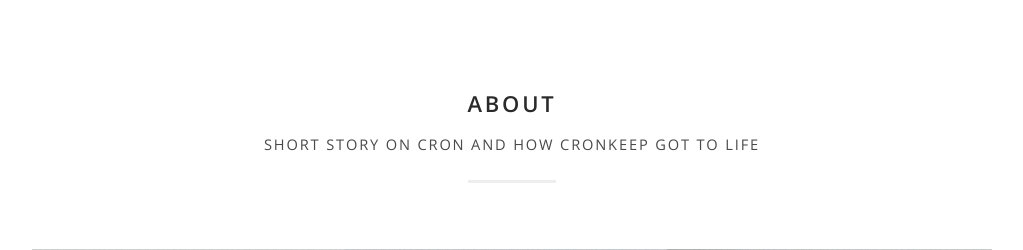
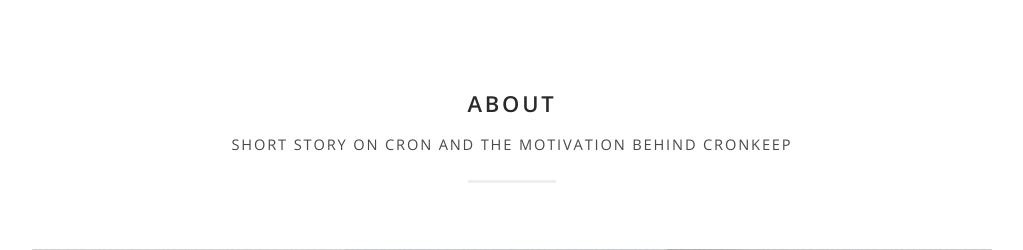
Before and after one commit to cronkeep/cronkeep.com, a PHP site: template src/application/views/about.phtml in a window 1280 px wide. Shown: the part 48-298 px from the top of the page, without its empty margins (128-1151 px from the left). Run offline with PHP 8.4, Linux system fonts and the light colour scheme; the template is opened without the code that fills it, so the values that code supplies are empty; some libraries are stand-ins or nearby versions.

Commit message:
Changed tagline for About article.

```diff
--- a/src/application/views/about.phtml
+++ b/src/application/views/about.phtml
@@ -2,7 +2,7 @@
     <section id="main" class="container">
         <header class="major">
             <h2>About</h2>
-            <p>Short story on cron and how CronKeep got to life</p>
+            <p>Short story on cron and the motivation behind CronKeep</p>
         </header>
 
         <section>
```
